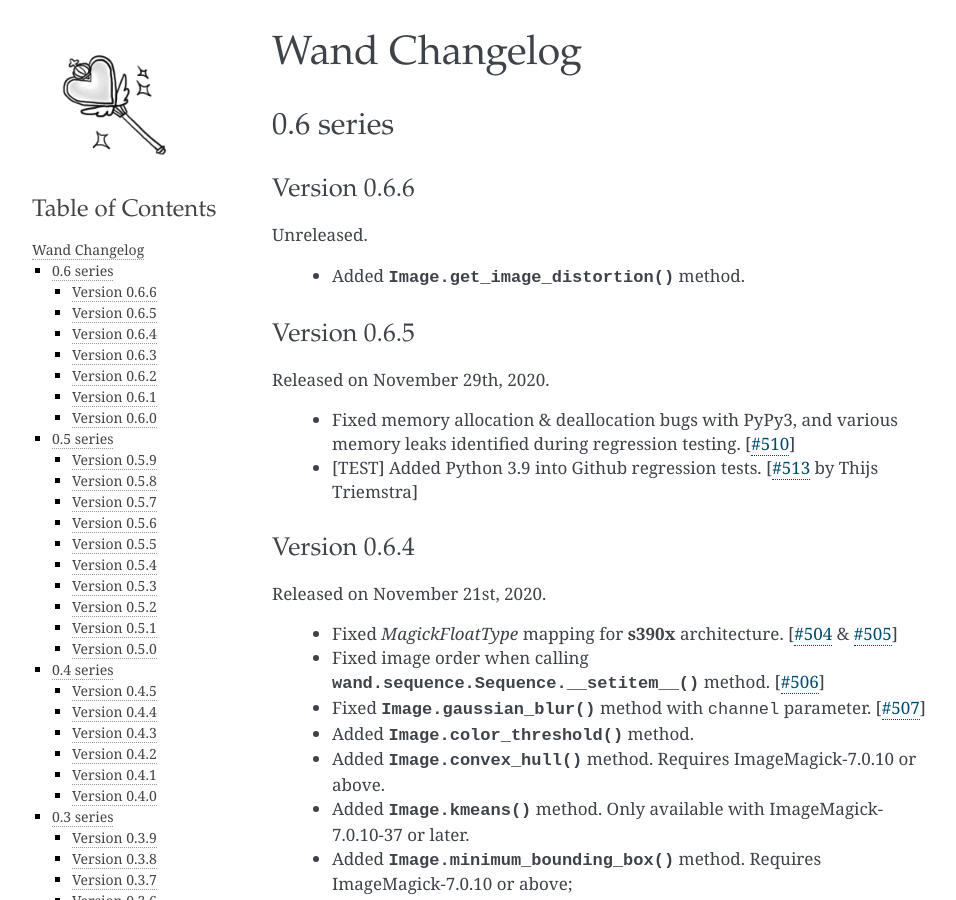
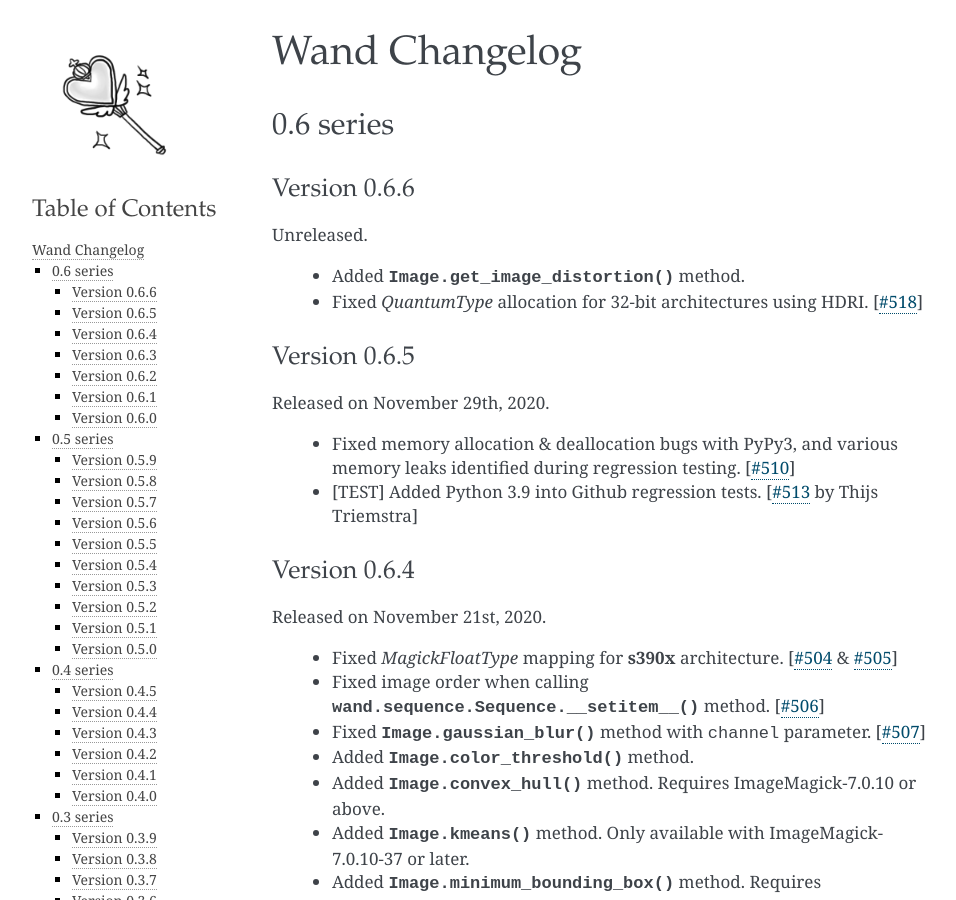
Before and after one commit to emcconville/wand, a Sphinx documentation site: the page built from docs/changes.rst, in a window 1280 px wide and 900 px high. Shown: the whole window, without its empty margins (148-1104 px from the left). Built offline with Sphinx 7.4.7, drawn with Linux system fonts in a browser that asks for light colours; some web fonts are replaced; the version number could not be read and is left out.

Commit message:
Fixes #518

```diff
--- a/docs/changes.rst
+++ b/docs/changes.rst
@@ -15,6 +15,7 @@
 Unreleased.
 
  - Added :meth:`Image.get_image_distortion() <wand.image.BaseImage.get_image_distortion>` method.
+ - Fixed `QuantumType` allocation for 32-bit architectures using HDRI. [:issue:`518`]
 
 
 .. _changelog-0.6.5:
```
